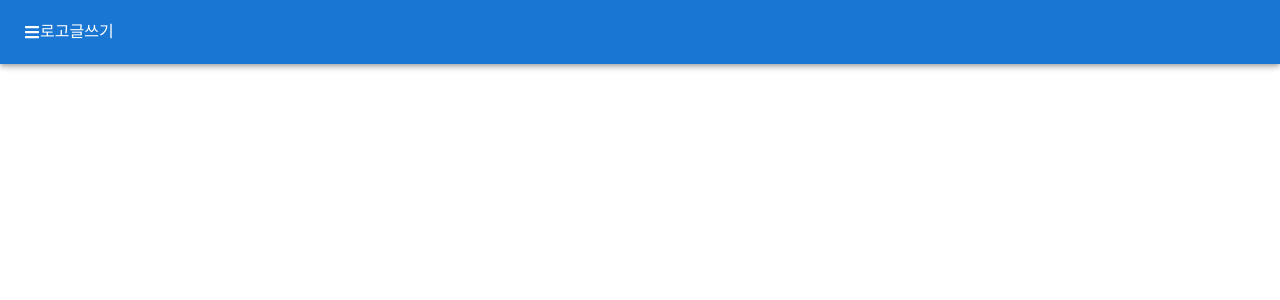
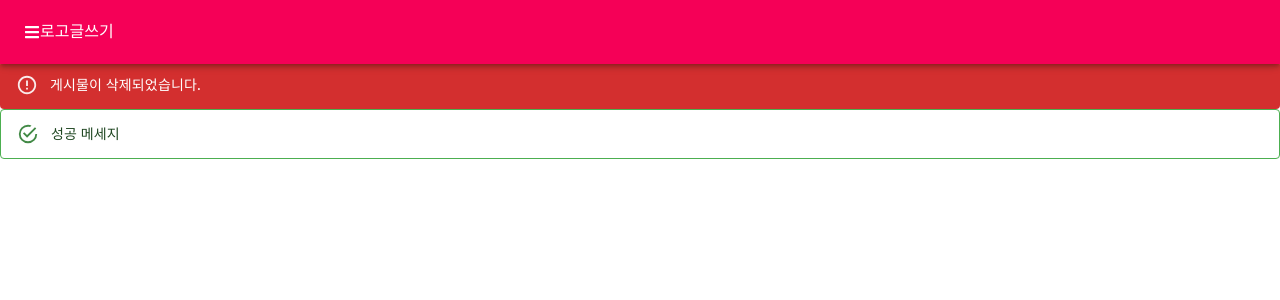
Before and after one commit to meustar/24_09_todoapp, a Next.js app: page / in a window 1280 px wide. Shown: the top 300 px of the page. Built offline with nearby package versions, Linux system fonts and the light colour scheme; a web font is replaced by a local one.

Commit message:
Mui Sanckbar, Alert

```diff
--- a/src/app/page.js
+++ b/src/app/page.js
@@ -1,14 +1,31 @@
 'use client';
 
 import * as React from 'react';
-import { AppBar, Toolbar } from '@mui/material';
+import {
+  AppBar,
+  Toolbar,
+  Button,
+  Alert as MuiAlert,
+  Snackbar,
+  IconButton,
+  CloseIcon,
+} from '@mui/material';
 import { ThemeProvider } from '@mui/material';
 import { FaBars } from 'react-icons/fa';
 import theme from './theme';
 
-export default function Home() {
+const Alert = React.forwardRef((props, ref) => {
+  return <MuiAlert {...props} ref={ref} />;
+});
+
+export default function App() {
+  const [open, setOpen] = React.useState(false);
+
+  const alertRef = React.useRef(null);
+
   return (
     <>
+      <ThemeProvider theme={theme}>
         {/* <AppBar position="static"> */}
         <AppBar position="fixed">
           <Toolbar>
@@ -23,8 +40,29 @@
             <div className="tw-flex-1 tw-flex tw-justify-end">글쓰기</div>
           </Toolbar>
         </AppBar>
-      <section className="tw-h-screen tw-flex tw-items-center tw-justify-center tw-text-[2rem]">
+        <section className="tw-h-96 tw-flex tw-items-center tw-justify-center tw-text-[2rem]">
           section
+        </section>
+      </ThemeProvider>
+
+      <section>
+        <Button onClick={() => setOpen(true)}>Open Snackbar</Button>
+        <Alert ref={alertRef} severity="error" variant="filled">
+          게시물이 삭제되었습니다.
+        </Alert>
+        <Alert ref={alertRef} severity="success" variant="outlined">
+          성공 메세지
+        </Alert>
+        <Snackbar
+          open={open}
+          autoHideDuration={2000}
+          onClose={() => setOpen(false)}
+          message="Note archived">
+          <Alert variant="outlined" severity="error">
+            게시물이 삭제
+            {/* 해당 Alert의 유무에 따라서 스낵바를 클릭했을 때 나오는 메세지가 달라짐 */}
+          </Alert>
+        </Snackbar>
       </section>
     </>
   );
```
Lines whose indentation alone changed are shown as unchanged.
